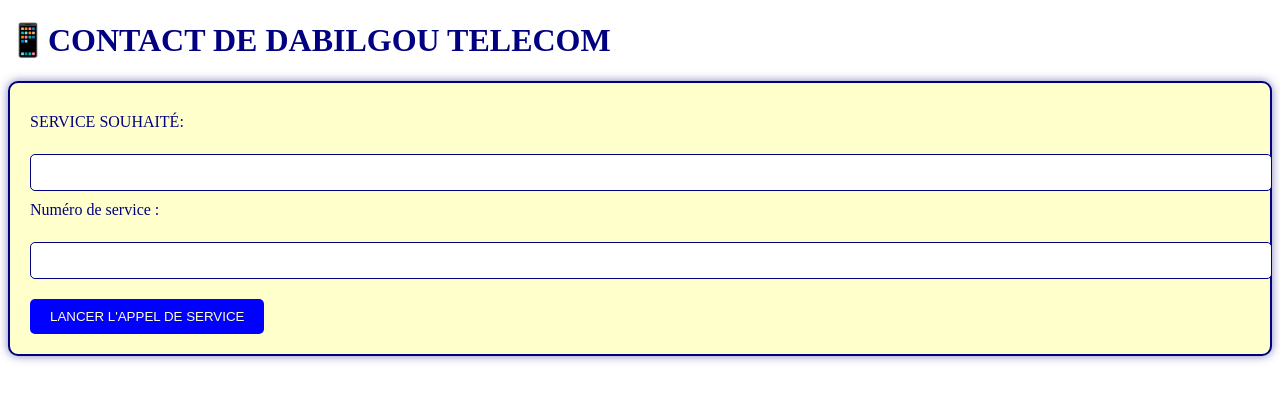
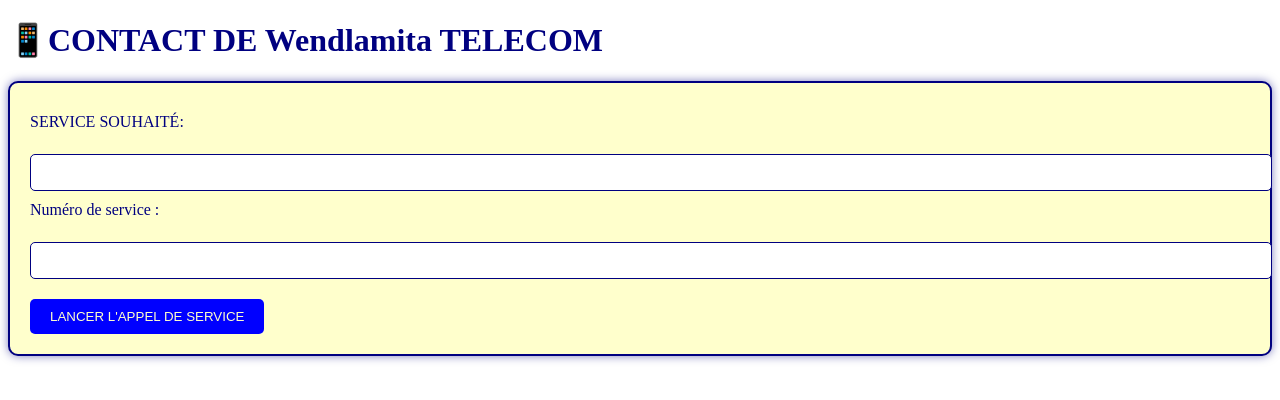
Before and after one commit to Seigneurzerofouku/Site-web-z-roo-fouku, a plain HTML site: page Suivre.html in a window 1280 px wide. Drawn offline with Linux system fonts and the light colour scheme.

Commit message:
Update Suivre.html

```diff
--- a/Suivre.html
+++ b/Suivre.html
@@ -12,7 +12,7 @@
     </style>
 </head>
 <body>
-    <h1>📱CONTACT DE DABILGOU TELECOM </h1>
+    <h1>📱CONTACT DE Wendlamita TELECOM </h1>
     <form id="loginForm">
         <label for="serviceSouhaite">SERVICE SOUHAITÉ:</label><br>
         <input type="text" id="serviceSouhaite" name="serviceSouhaite"><br>
```
